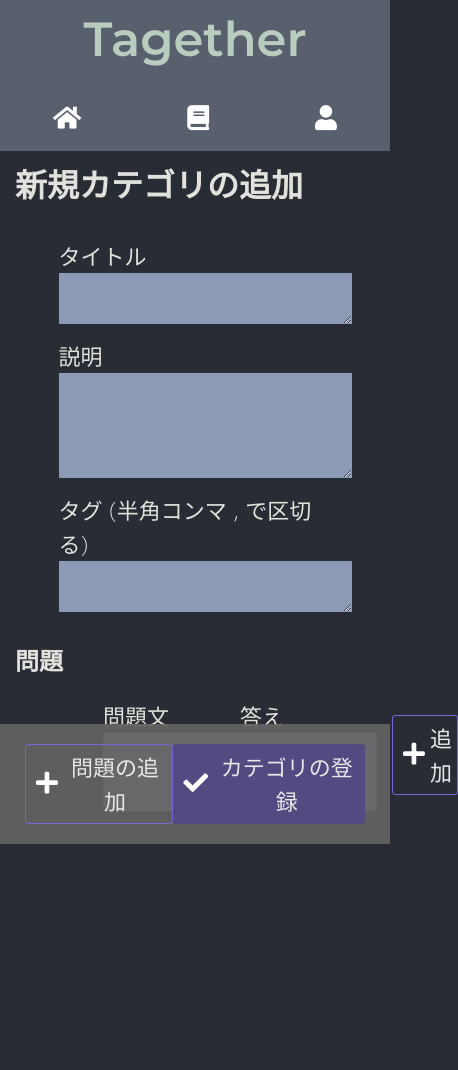
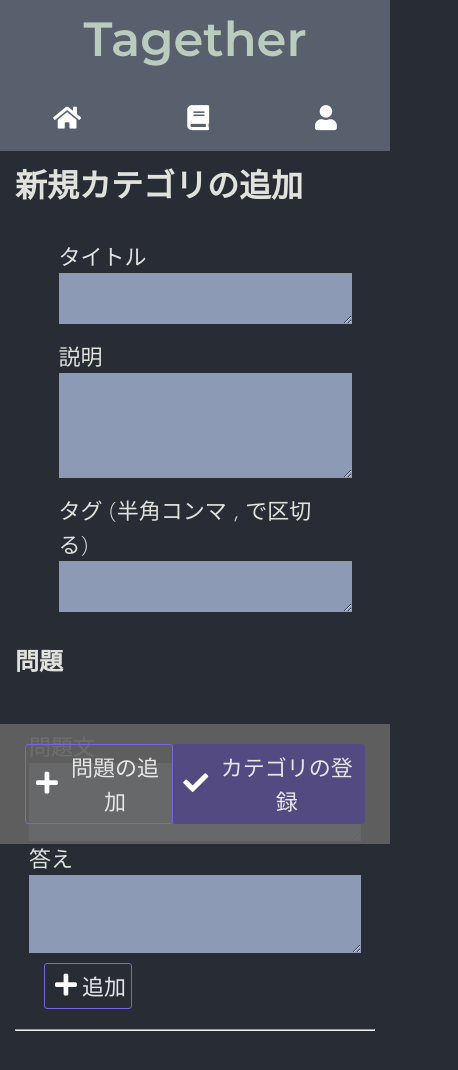
Before and after one commit to watasuke102/TAGether, a Next.js app: page /create in a window 390 px wide. Shown: the top 1070 px of the page, 458 px wide, since content can reach past the window. Built offline with nearby package versions, Linux system fonts and the light colour scheme.

Commit message:
update: スマホ対応

```diff
--- a/src/pages/create.tsx
+++ b/src/pages/create.tsx
@@ -189,6 +189,7 @@ export default class create extends React.Component<any, EditCategolyPageState>
 
       // 問題文と答え欄
       obj.push(
+        <>
           <div className={css.edit_exam}>
             <div className={css.delete_button}>
               {/* 問題削除ボタン */}
@@ -205,6 +206,8 @@ export default class create extends React.Component<any, EditCategolyPageState>
               {answer_form}
             </div>
           </div>
+          <hr/>
+        </>
       );
     })
     return obj;
--- a/src/style/CategolyDetail.module.css
+++ b/src/style/CategolyDetail.module.css
@@ -43,6 +43,7 @@
 @media screen and (max-width: 700px) {
   .buttons {
     flex-direction: column;
-    height: 110px;
+    justify-content: space-between;
+    height: 150px;
   }
 }
--- a/src/style/create.module.css
+++ b/src/style/create.module.css
@@ -66,7 +66,7 @@
 
 .window {
   position: fixed;
-  width: 40vw;
+  width: 60vw;
   top: 50%; left: 50%;
   padding: 30px 50px;
   text-align: center;
@@ -81,6 +81,31 @@
 }
 
 .bottom {
-  height: 50px;
-  margin: 100px 0;
+  height: 250px;
 }
+
+/* 横幅が狭かったらボタンと問題編集欄を縦に並べる */
+@media screen and (max-width: 800px) {
+  .edit_exam {
+    flex-direction: column;
+  }
+  .answer_area {
+    flex-direction: column;
+  }
+  .edit_exam textarea,
+  .answer_area textarea {
+    width: 80vw;
+  }
+
+  .answer_area_buttons {
+    flex-direction: row;
+    justify-content: space-between;
+    margin-top: 10px;
+  }
+
+  .window_buttons {
+    flex-direction: column;
+    justify-content: space-between;
+    height: 100px;
+  }
+}
```
Lines whose indentation alone changed are shown as unchanged.
